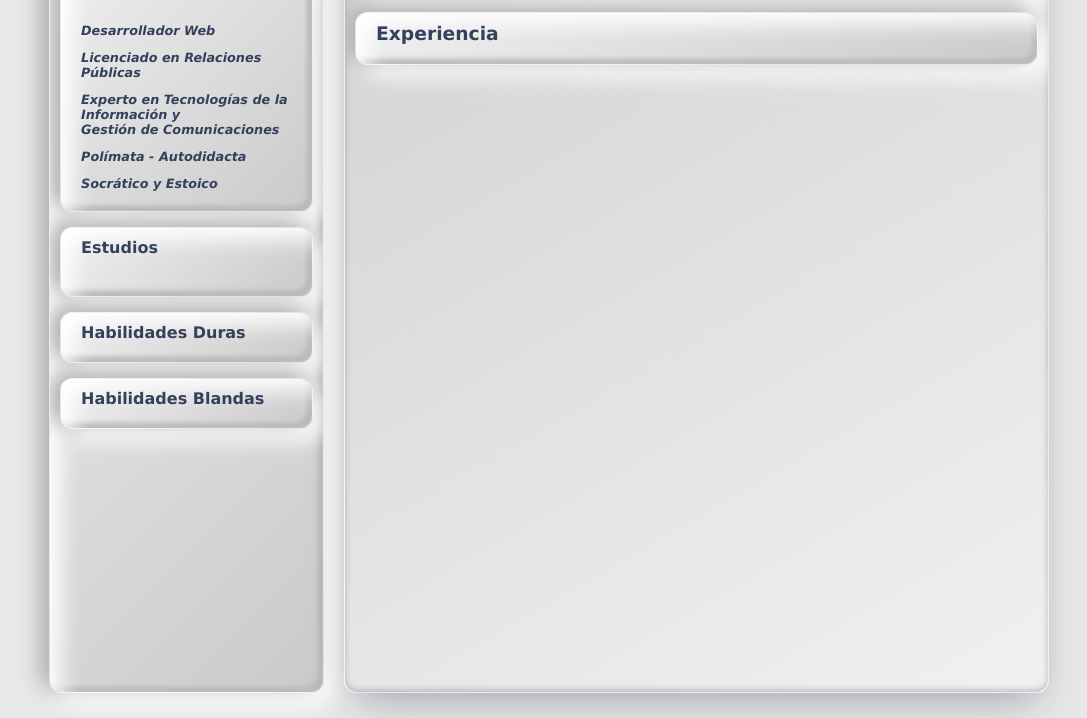
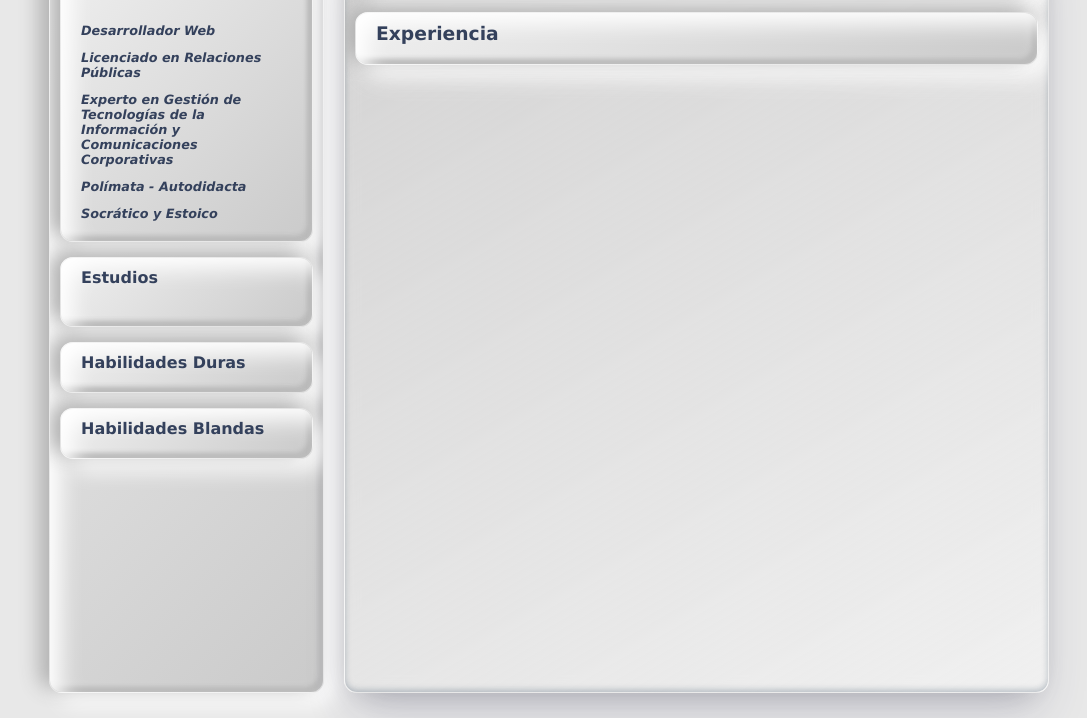
Before and after one commit to eriktory/portfolio, a plain HTML site: page index.html in a window 1280 px wide. Shown: the part 92-810 px from the top of the page, without its empty margins (91-1178 px from the left). Drawn offline with Linux system fonts and the light colour scheme.

Commit message:
Actualizar index.html

```diff
--- a/index.html
+++ b/index.html
@@ -17,9 +17,9 @@
                     <ul>
                         <li>Desarrollador Web</li>
                         <li>Licenciado en Relaciones Públicas</li>
-                        <li>Experto en
+                        <li>Experto en Gestión de<br>
                             Tecnologías de la Información y <br>
-                            Gestión de Comunicaciones</li>
+                            Comunicaciones Corporativas</li>
                         <li>Polímata - Autodidacta</li>
                         <li>Socrático y Estoico</li>
                     </ul>
```
